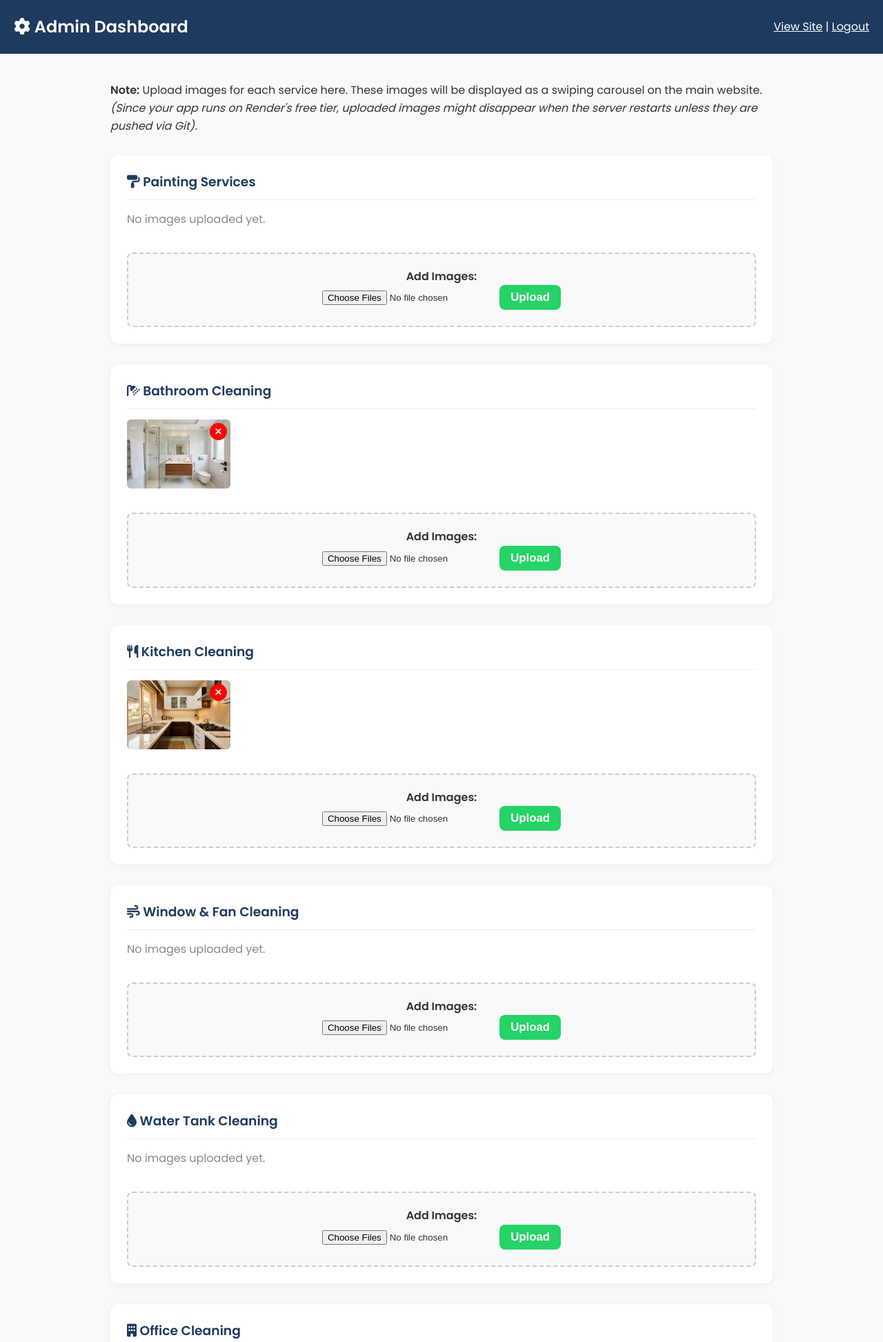
After one commit to devidsankar48-hub/dsCleaningService, a Flask app: page /admin in a window 1280 px wide. The commit adds this page. Shown: the top 1945 px of the page at 69% size. Run offline with Flask 3, Linux system fonts and the light colour scheme; the visitor is signed in with stand-in values (Sample User, id 1).

Commit message:
Add dynamic image carousel & admin upload panel
- Restructured static/images to services/<id>/
- Updated app.py to dynamically load images from folders
- Added CSS snap carousel for service cards with multiple images
- Added /admin route for uploading/deleting service images
- Added session-based basic auth for admin

```diff
--- a/app.py
+++ b/app.py
@@ -1,7 +1,18 @@
-from flask import Flask, render_template, request, flash, redirect, url_for
+import os
+from flask import Flask, render_template, request, flash, redirect, url_for, session
+from werkzeug.utils import secure_filename
 
 app = Flask(__name__)
 app.secret_key = 'ds-house-cleaning-service-2024'
+
+# --- Admin Configuration ---
+ADMIN_PASSWORD = "admin"  # Simple hardcoded password for now
+UPLOAD_FOLDER = os.path.join('static', 'images', 'services')
+ALLOWED_EXTENSIONS = {'png', 'jpg', 'jpeg', 'webp', 'gif'}
+app.config['UPLOAD_FOLDER'] = UPLOAD_FOLDER
+
+def allowed_file(filename):
+    return '.' in filename and filename.rsplit('.', 1)[1].lower() in ALLOWED_EXTENSIONS
 
 # Business Configuration
 BUSINESS = {
@@ -23,60 +34,60 @@ BUSINESS = {
     'map_query': 'Korlagunta+Main+Rd,+Korlagunta,+Tirupati,+Andhra+Pradesh+517501',
     'services': [
         {
+            'id': 'painting',
             'name': 'Painting Services',
             'description': 'Professional interior and exterior painting services. '
                            'Transform your home with expert color consultation and flawless finish.',
-            'icon': 'fa-solid fa-paint-roller',
-            'image': 'painting-service.jpg',
+            'icon': 'fa-solid fa-paint-roller'
         },
         {
+            'id': 'bathroom',
             'name': 'Bathroom Cleaning',
             'description': 'Deep cleaning for bathrooms including tiles, fixtures, '
                            'and hard water stain removal. Sparkling results guaranteed.',
-            'icon': 'fa-solid fa-shower',
-            'image': 'bathroom-cleaning.jpg',
+            'icon': 'fa-solid fa-shower'
         },
         {
+            'id': 'kitchen',
             'name': 'Kitchen Cleaning',
             'description': 'Thorough kitchen cleaning covering countertops, chimney, '
                            'cabinets, and grease removal. A hygienic kitchen for your family.',
-            'icon': 'fa-solid fa-utensils',
-            'image': 'kitchen-cleaning.jpg',
+            'icon': 'fa-solid fa-utensils'
         },
         {
+            'id': 'window-fan',
             'name': 'Window & Fan Cleaning',
             'description': 'Complete cleaning of windows, glass panels, ceiling fans, '
                            'and exhaust fans. Crystal clear views and fresh air.',
-            'icon': 'fa-solid fa-wind',
-            'image': 'window-fan-cleaning.jpg',
+            'icon': 'fa-solid fa-wind'
         },
         {
+            'id': 'water-tank',
             'name': 'Water Tank Cleaning',
             'description': 'Professional water tank and sump cleaning with anti-bacterial '
                            'treatment. Ensure safe and clean drinking water for your family.',
-            'icon': 'fa-solid fa-droplet',
-            'image': 'water-tank-cleaning.jpg',
+            'icon': 'fa-solid fa-droplet'
         },
         {
+            'id': 'office',
             'name': 'Office Cleaning',
             'description': 'Complete office and commercial space cleaning services. '
                            'Maintain a clean and productive work environment.',
-            'icon': 'fa-solid fa-building',
-            'image': 'office-cleaning.jpg',
+            'icon': 'fa-solid fa-building'
         },
         {
+            'id': 'house-shifting',
             'name': 'House Shifting',
             'description': 'Reliable and careful house shifting and relocation services. '
                            'Safe packing, transport, and unpacking of your belongings.',
-            'icon': 'fa-solid fa-truck-moving',
-            'image': 'house-shifting.jpg',
+            'icon': 'fa-solid fa-truck-moving'
         },
         {
+            'id': 'deep-cleaning',
             'name': 'Deep Cleaning',
             'description': 'Complete deep cleaning of your entire home from floor to ceiling. '
                            'Perfect for festivals, move-in, or periodic maintenance.',
-            'icon': 'fa-solid fa-broom',
-            'image': 'deep-cleaning.jpg',
+            'icon': 'fa-solid fa-broom'
         },
     ],
     'trust_signals': [
@@ -100,11 +111,103 @@ BUSINESS = {
     ],
 }
 
+def get_services_with_images():
+    """Helper to dynamically inject the list of images into each service."""
+    services = []
+    for s in BUSINESS['services']:
+        service_copy = dict(s)
+        service_dir = os.path.join(app.config['UPLOAD_FOLDER'], s['id'])
+        images = []
+        if os.path.exists(service_dir):
+            images = [f for f in os.listdir(service_dir) if allowed_file(f)]
+            images.sort()
+        service_copy['images'] = images
+        services.append(service_copy)
+    return services
 
 @app.route('/')
 def index():
     """Render the main single-page website."""
-    return render_template('index.html', biz=BUSINESS)
+    # Create a fresh copy of BUSINESS with dynamic images
+    context = dict(BUSINESS)
+    context['services'] = get_services_with_images()
+    return render_template('index.html', biz=context)
+
+# --- Admin Routes ---
+
+@app.route('/login', methods=['GET', 'POST'])
+def login():
+    if request.method == 'POST':
+        if request.form.get('password') == ADMIN_PASSWORD:
+            session['admin_logged_in'] = True
+            return redirect(url_for('admin'))
+        else:
+            flash('Invalid password', 'error')
+    return render_template('admin_login.html', biz=BUSINESS)
+
+@app.route('/logout')
+def logout():
+    session.pop('admin_logged_in', None)
+    return redirect(url_for('index'))
+
+@app.route('/admin', methods=['GET', 'POST'])
+def admin():
+    if not session.get('admin_logged_in'):
+        return redirect(url_for('login'))
+
+    context = dict(BUSINESS)
+    context['services'] = get_services_with_images()
+
+    if request.method == 'POST':
+        service_id = request.form.get('service_id')
+        if 'image' not in request.files:
+            flash('No file part', 'error')
+            return redirect(request.url)
+
+        files = request.files.getlist('image')
+        service_dir = os.path.join(app.config['UPLOAD_FOLDER'], service_id)
+
+        # Ensure directory exists
+        os.makedirs(service_dir, exist_ok=True)
+
+        uploaded_count = 0
+        for file in files:
+            if file and file.filename and allowed_file(file.filename):
+                filename = secure_filename(file.filename)
+
+                # Check if it already exists, append random/number if needed (simplified here)
+                file_path = os.path.join(service_dir, filename)
+                counter = 1
+                while os.path.exists(file_path):
+                    name, ext = os.path.splitext(filename)
+                    file_path = os.path.join(service_dir, f"{name}_{counter}{ext}")
+                    counter += 1
+
+                file.save(file_path)
+                uploaded_count += 1
+
+        if uploaded_count > 0:
+            flash(f'Successfully uploaded {uploaded_count} image(s) for {service_id}', 'success')
+        else:
+            flash('No valid images uploaded', 'error')
+
+        return redirect(url_for('admin'))
+
+    return render_template('admin.html', biz=context)
+
+@app.route('/admin/delete/<service_id>/<filename>', methods=['POST'])
+def delete_image(service_id, filename):
+    if not session.get('admin_logged_in'):
+        return redirect(url_for('login'))
+
+    file_path = os.path.join(app.config['UPLOAD_FOLDER'], secure_filename(service_id), secure_filename(filename))
+    if os.path.exists(file_path):
+        os.remove(file_path)
+        flash(f'Deleted image {filename}', 'success')
+    else:
+        flash('File not found', 'error')
+
+    return redirect(url_for('admin'))
 
 
 @app.route('/contact', methods=['POST'])
--- /dev/null
+++ b/templates/admin.html
@@ -0,0 +1,83 @@
+<!DOCTYPE html>
+<html lang="en">
+<head>
+    <meta charset="UTF-8">
+    <title>Admin Dashboard - {{ biz.name }}</title>
+    <link rel="stylesheet" href="https://cdnjs.cloudflare.com/ajax/libs/font-awesome/6.5.1/css/all.min.css">
+    <link href="https://fonts.googleapis.com/css2?family=Poppins:wght@400;600&display=swap" rel="stylesheet">
+    <link rel="stylesheet" href="{{ url_for('static', filename='css/style.css') }}">
+    <style>
+        .admin-header { background: #1E3A5F; color: #fff; padding: 20px; display: flex; justify-content: space-between; align-items: center; }
+        .admin-header a { color: #fff; text-decoration: underline; }
+        .admin-container { max-width: 1000px; margin: 40px auto; padding: 0 20px; }
+        .service-admin-card { background: #fff; border-radius: 12px; padding: 24px; margin-bottom: 30px; box-shadow: 0 2px 10px rgba(0,0,0,0.05); }
+        .service-admin-card h3 { color: #1E3A5F; margin-bottom: 15px; border-bottom: 1px solid #eee; padding-bottom: 10px; }
+
+        .image-gallery { display: flex; gap: 15px; overflow-x: auto; padding-bottom: 15px; margin-bottom: 20px; }
+        .img-wrapper { position: relative; flex: 0 0 150px; }
+        .img-wrapper img { width: 150px; height: 100px; object-fit: cover; border-radius: 6px; }
+        .delete-btn { position: absolute; top: 5px; right: 5px; background: red; color: white; border: none; border-radius: 50%; width: 25px; height: 25px; cursor: pointer; }
+
+        .upload-area { background: #f9f9f9; padding: 20px; border: 2px dashed #ccc; border-radius: 8px; text-align: center; }
+        .upload-area input[type=file] { margin-bottom: 10px; }
+    </style>
+</head>
+<body style="background: #F8F9FA;">
+
+    <div class="admin-header">
+        <h2><i class="fa-solid fa-gear"></i> Admin Dashboard</h2>
+        <div>
+            <a href="/" target="_blank">View Site</a> |
+            <a href="/logout">Logout</a>
+        </div>
+    </div>
+
+    <div class="admin-container">
+        {% with messages = get_flashed_messages(with_categories=true) %}
+            {% if messages %}
+                {% for category, message in messages %}
+                    <div class="flash flash-{{ category }}">{{ message }}</div>
+                {% endfor %}
+            {% endif %}
+        {% endwith %}
+
+        <p style="margin-bottom: 30px;">
+            <strong>Note:</strong> Upload images for each service here. These images will be displayed as a swiping carousel on the main website.
+            <em>(Since your app runs on Render's free tier, uploaded images might disappear when the server restarts unless they are pushed via Git).</em>
+        </p>
+
+        {% for service in biz.services %}
+        <div class="service-admin-card">
+            <h3><i class="{{ service.icon }}"></i> {{ service.name }}</h3>
+
+            <!-- Current Images -->
+            <div class="image-gallery">
+                {% if service.images %}
+                    {% for img in service.images %}
+                    <div class="img-wrapper">
+                        <img src="{{ url_for('static', filename='images/services/' + service.id + '/' + img) }}">
+                        <form action="{{ url_for('delete_image', service_id=service.id, filename=img) }}" method="POST" onsubmit="return confirm('Delete this image?');">
+                            <button type="submit" class="delete-btn" title="Delete"><i class="fa-solid fa-times"></i></button>
+                        </form>
+                    </div>
+                    {% endfor %}
+                {% else %}
+                    <p style="color: #888;">No images uploaded yet.</p>
+                {% endif %}
+            </div>
+
+            <!-- Upload Form -->
+            <div class="upload-area">
+                <form action="/admin" method="POST" enctype="multipart/form-data">
+                    <input type="hidden" name="service_id" value="{{ service.id }}">
+                    <label><strong>Add Images:</strong></label><br>
+                    <input type="file" name="image" multiple accept="image/*" required>
+                    <button type="submit" class="btn btn-submit" style="width:auto; padding: 8px 16px;">Upload</button>
+                </form>
+            </div>
+        </div>
+        {% endfor %}
+    </div>
+
+</body>
+</html>
```
Also changed, not shown: static/css/style.css (+26 -1 lines), templates/admin_login.html (added, +33 -0 lines), templates/index.html (+9 -1 lines), static/images/office-cleaning.jpg (deleted), static/images/painting-service.jpg (deleted), static/images/services/bathroom/1.jpg (renamed from static/images/bathroom-cleaning.jpg), static/images/services/deep-cleaning/1.jpg (renamed from static/images/deep-cleaning.jpg), static/images/services/house-shifting/1.jpg (renamed from static/images/house-shifting.jpg), static/images/services/kitchen/1.jpg (renamed from static/images/kitchen-cleaning.jpg), 6 other files.
